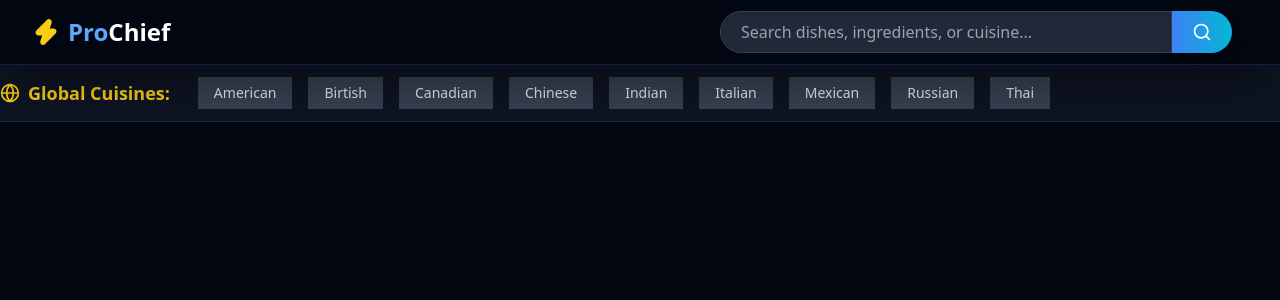
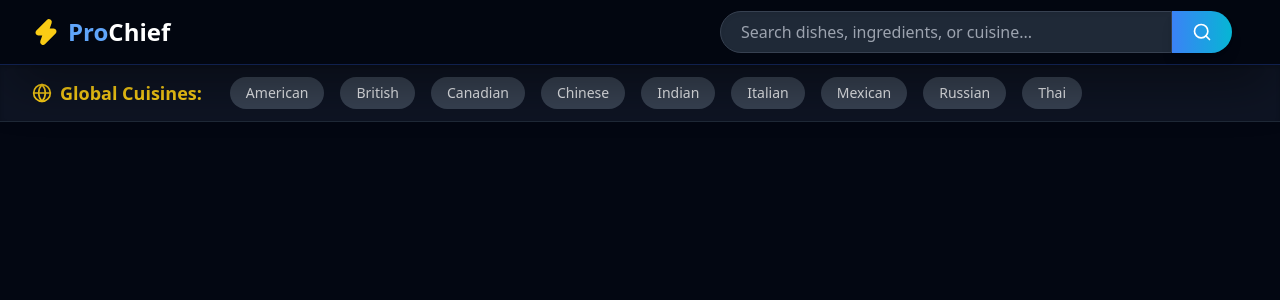
Before and after one commit to anusha192/recipe-app, a React (Vite) app: page /cuisine/1 in a window 1280 px wide. Shown: the top 300 px of the page. Built offline with nearby package versions, Linux system fonts and the light colour scheme.

Commit message:
Complete recipe browsing and details functionality

```diff
--- a/src/components/Cuasine.jsx
+++ b/src/components/Cuasine.jsx
@@ -1,10 +1,11 @@
-import React from 'react'
-import { Globe } from 'lucide-react'
+import React from "react";
+import { Globe } from "lucide-react";
+import { Link } from "react-router-dom";
 
 const Cuasine = () => {
-  const featureArea=[
+  const featureArea = [
     "American",
-    "Birtish",
+    "British",
     "Canadian",
     "Chinese",
     "Indian",
@@ -13,19 +14,29 @@ const Cuasine = () => {
     "Russian",
     "Thai",
   ];
+
   return (
-   <>
-   <div className='bg-gray-900/80 border-b border-y-gray-800 shadoe-inner shadoe-black/20'>
-   <div className='max-w-8xl mx-auto lg:px-8 overflow-x-auto scrollbar-hide '></div>
-     <div className='flex space-x-4 py-3 items-center'>
-      <div className='flex items-center text-lg font-bold text-yellow-400 pr-3 whitespace-nowrap'>
-        <Globe  className='w-5 h-5 mr-2'/>Global Cuisines:
+    <div className="bg-gray-900/80 border-b border-gray-800 shadow-inner shadow-black/20">
+      <div className="max-w-7xl mx-auto px-4 lg:px-8 overflow-x-auto scrollbar-hide">
+        <div className="flex items-center space-x-4 py-3">
+          <div className="flex items-center text-lg font-bold text-yellow-400 whitespace-nowrap pr-3">
+            <Globe className="w-5 h-5 mr-2" />
+            Global Cuisines:
+          </div>
+
+          {featureArea.map((area) => (
+            <Link
+              key={area}
+              to={`/cuisine/${area}`}
+              className="cursor-pointer text-gray-200 text-sm whitespace-nowrap font-medium bg-gray-700 hover:bg-blue-600 hover:text-white rounded-full px-4 py-1.5 transition duration-200 transform hover:scale-105 hover:shadow-lg hover:shadow-blue-800/50"
+            >
+              {area}
+            </Link>
+          ))}
+        </div>
       </div>
-      {featureArea.map((area)=><button key={area} className=' cursor-pointer text-gray-200 text-sm whitespace-nowrap font-medium hover:text-white transition duration-200 py-1.5 px-4 rounder-full bg-gray-700 hover:bg-blue-600 hover:shadow-lg hover: shadow-blue-800/50  transform hover:scale-[1.05]  '>{area}</button>)}
-     </div>
-   </div>
-   </>
-  )
-}
+    </div>
+  );
+};
 
-export default Cuasine
+export default Cuasine;
--- a/src/components/Recipedetails.jsx
+++ b/src/components/Recipedetails.jsx
@@ -1,6 +1,6 @@
 import React from "react";
 import { Link, useParams } from "react-router-dom";
-import { ChevronLeft, Loader, Utensils } from "lucide-react";
+import { ChevronLeft, Loader, Utensils, BookOpen } from "lucide-react";
 import { useFetch, API_URL } from "./useFetch";
 
 const Recipedetails = () => {
@@ -39,6 +39,7 @@ const Recipedetails = () => {
     );
   }
 
+  // Extract ingredients
   const ingredients = [];
 
   for (let i = 1; i <= 20; i++) {
@@ -52,6 +53,14 @@ const Recipedetails = () => {
       });
     }
   }
+
+  // Split instructions into steps
+  const instructions = meal.strInstructions
+    ? meal.strInstructions
+        .split(".")
+        .map((step) => step.trim())
+        .filter((step) => step.length > 0)
+    : [];
 
   return (
     <main className="max-w-7xl mx-auto px-4 sm:px-6 lg:px-8 py-8">
@@ -112,14 +121,35 @@ const Recipedetails = () => {
                 {meal.strCategory}
               </span>
 
-              <span className="bg-green-600 text-white px-4 py-2 rounded-full text-sm font-semibold shadow-md">
+              <span className="bg-green-600 text-white px-4 py-2 rounded-full text-sm font-semibold">
                 {meal.strArea}
               </span>
             </div>
-
-
           </div>
         </div>
+      </div>
+
+      {/* Instructions */}
+      <div className="mt-14 pt-8 border-t border-gray-800">
+        <h2 className="text-2xl font-bold text-gray-100 mb-8 flex items-center">
+          <BookOpen className="w-7 h-7 mr-3 text-blue-500" />
+          Detailed Preparation
+        </h2>
+
+        <ol className="space-y-6 list-none text-gray-300">
+          {instructions.map((step, index) => (
+            <li
+              key={index}
+              className="text-lg leading-relaxed bg-gray-800 p-5 rounded-xl border-l-4 border-blue-500 shadow-lg shadow-black/30 transition duration-300 hover:bg-gray-700/50"
+            >
+              <span className="font-extrabold text-yellow-400 mr-3 text-xl">
+                {index + 1}.
+              </span>
+
+              {step}
+            </li>
+          ))}
+        </ol>
       </div>
     </main>
   );
```
